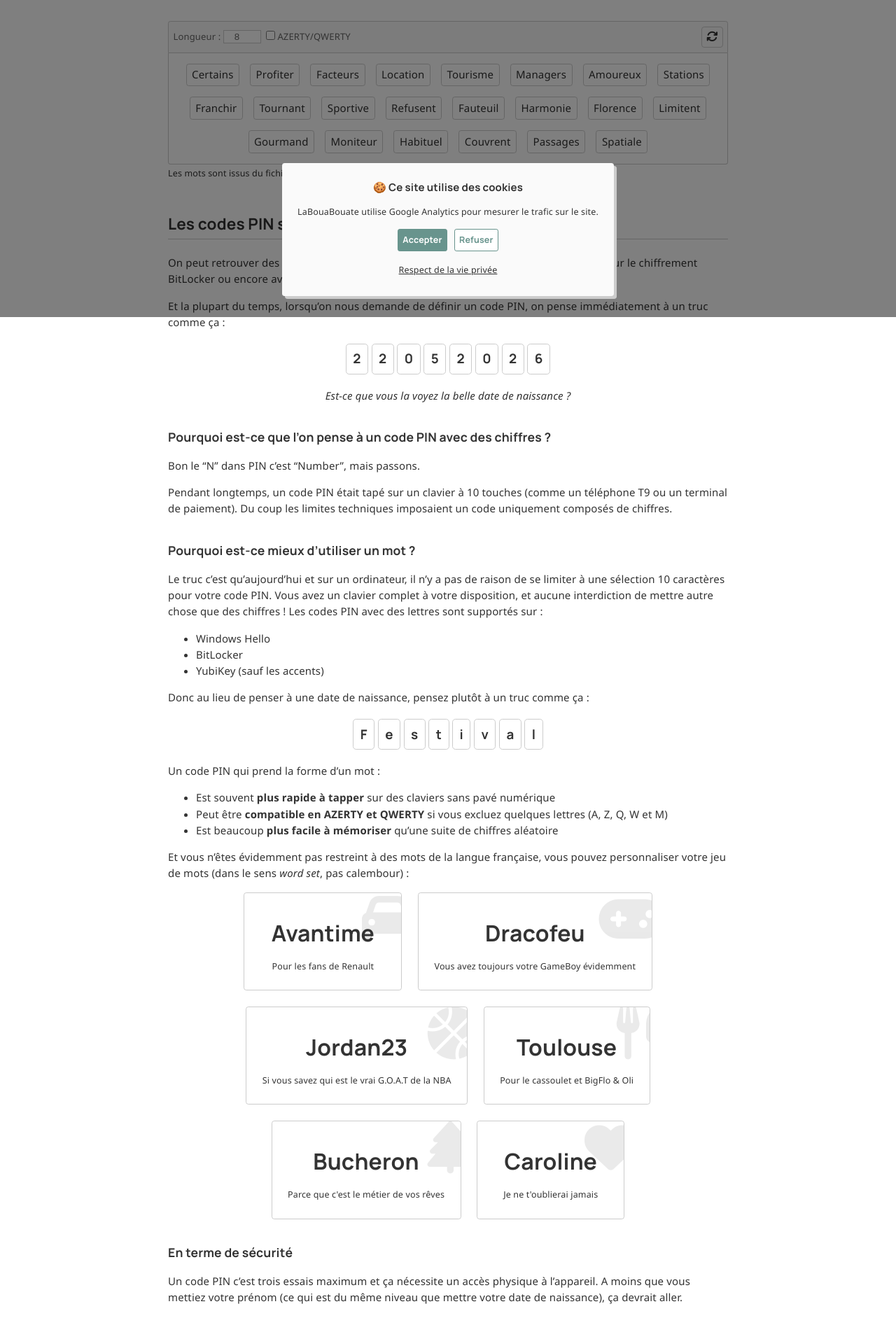
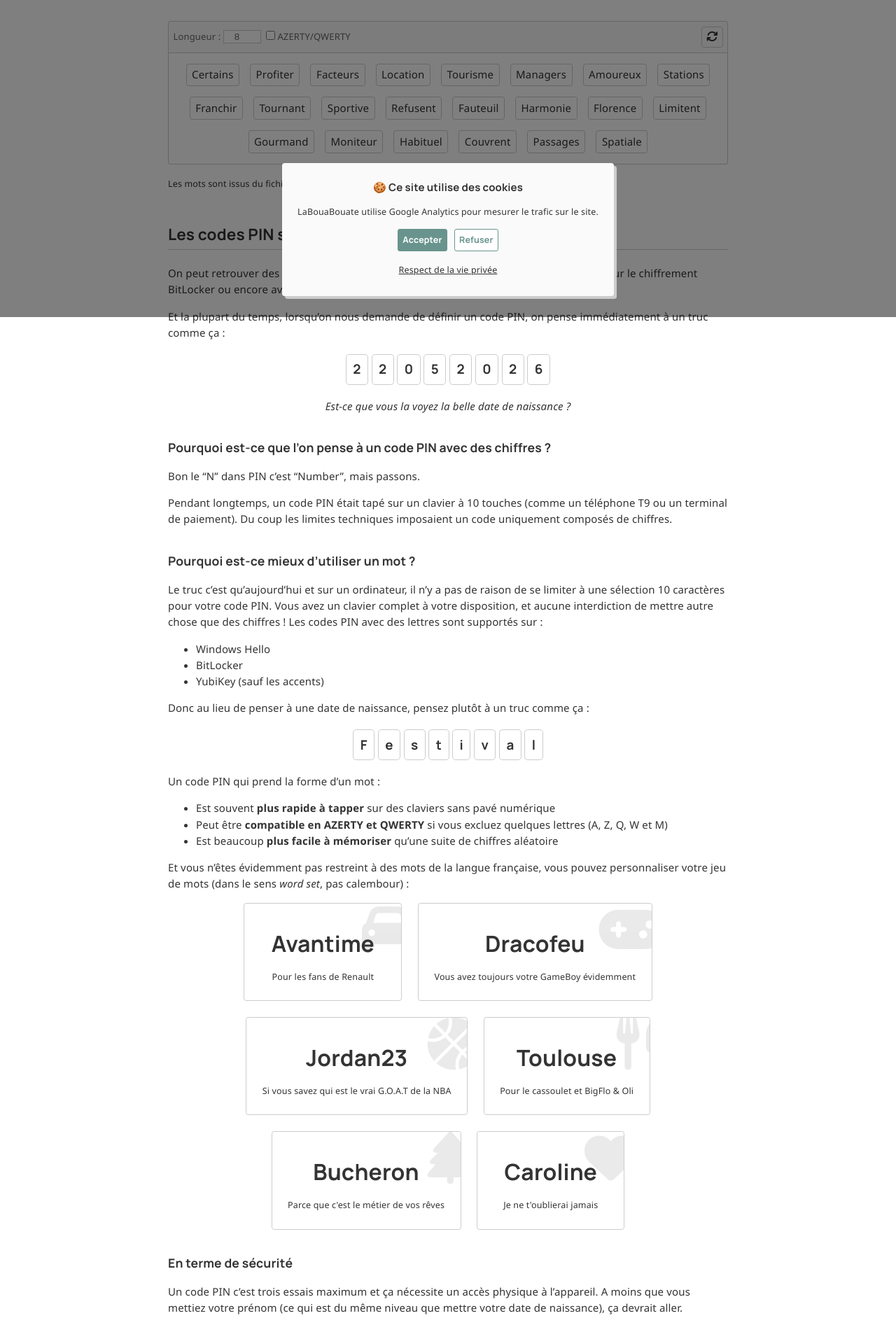
Before and after one commit to leobouard/leobouard.github.io, a Jekyll site: the page built from _posts/2026/2026-11-05-un-code-pin-qu-il-est-bien.md, in a window 1280 px wide. Shown: the part 447-2330 px from the top of the page at 70% size. Built offline with Jekyll 4.4.1, drawn with Linux system fonts in a browser that asks for light colours; nearby versions of some CDN libraries; some web fonts are replaced; comment, search, counter and statistics services are not loaded.

Commit message:
Modification du <small>

```diff
--- a/_includes/pin-generator.html
+++ b/_includes/pin-generator.html
@@ -14,7 +14,7 @@
       <span hidden data-length="{{ item.word | size }}">{{ item.word }}</span>
     {% endfor %}
   </div>
-  <small>Les mots sont issus du fichier suivant : <a href="https://github.com/{{ site.github_owner }}/{{ site.github_repo }}/tree/{{ site.github_branch }}/_data/word-list.csv">word-list.csv</a>. Il y a actuellement {{ site.data.word-list | size }} mots disponibles.</small>
+  <small>Les mots sont issus du fichier suivant : <a target="_blank" href="https://github.com/{{ site.github_owner }}/{{ site.github_repo }}/tree/{{ site.github_branch }}/_data/word-list.csv">word-list.csv</a>. Il y a actuellement {{ site.data.word-list | size }} mots disponibles.</small>
 </div>
 
 <script>
--- a/_sass/pin-generator.scss
+++ b/_sass/pin-generator.scss
@@ -39,6 +39,7 @@
 	grid-gap: 1em;
 	justify-content: center;
 	text-transform: capitalize;
+	margin-bottom: 1em;
 }
 
 .pin-generator-results span {
```
